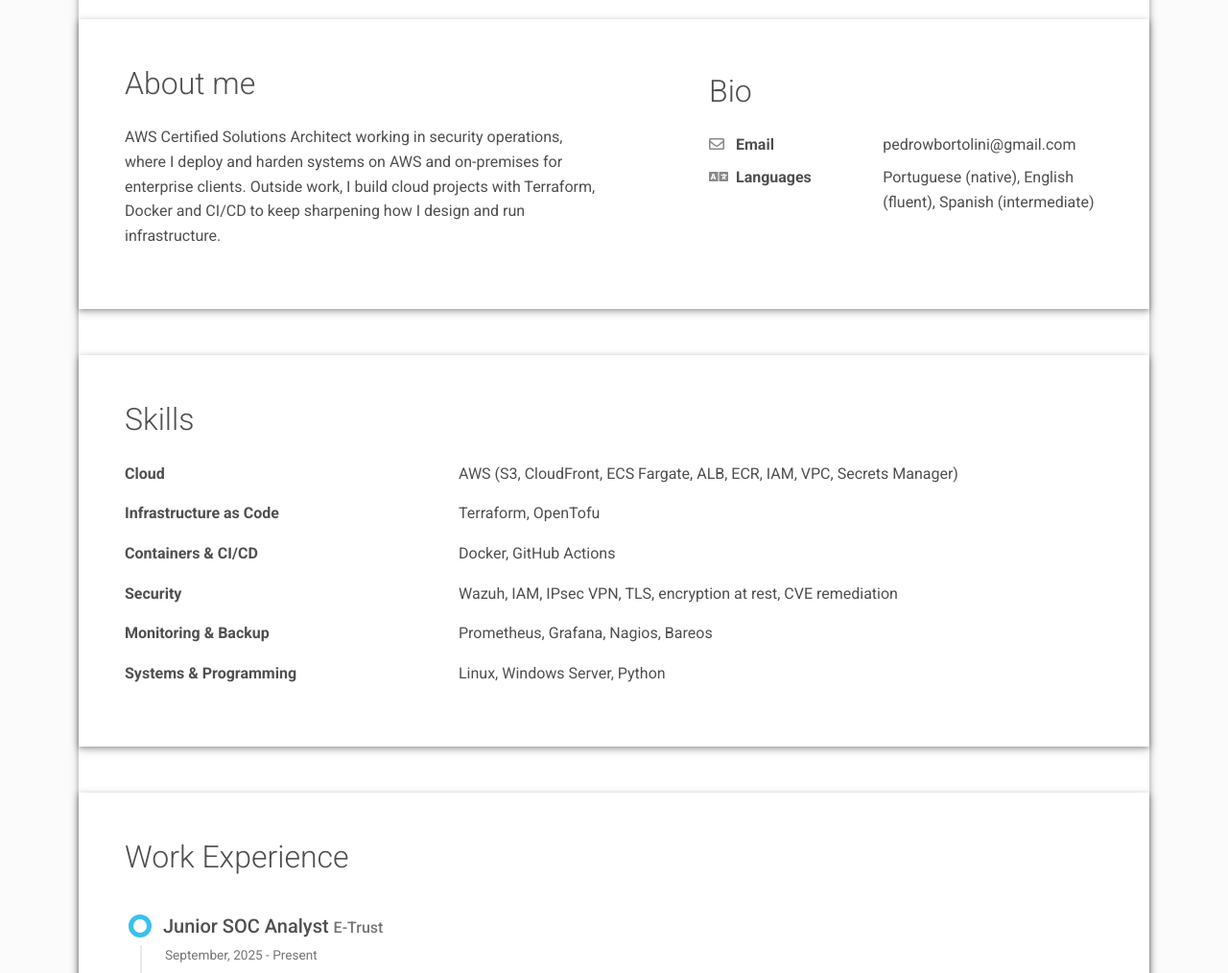
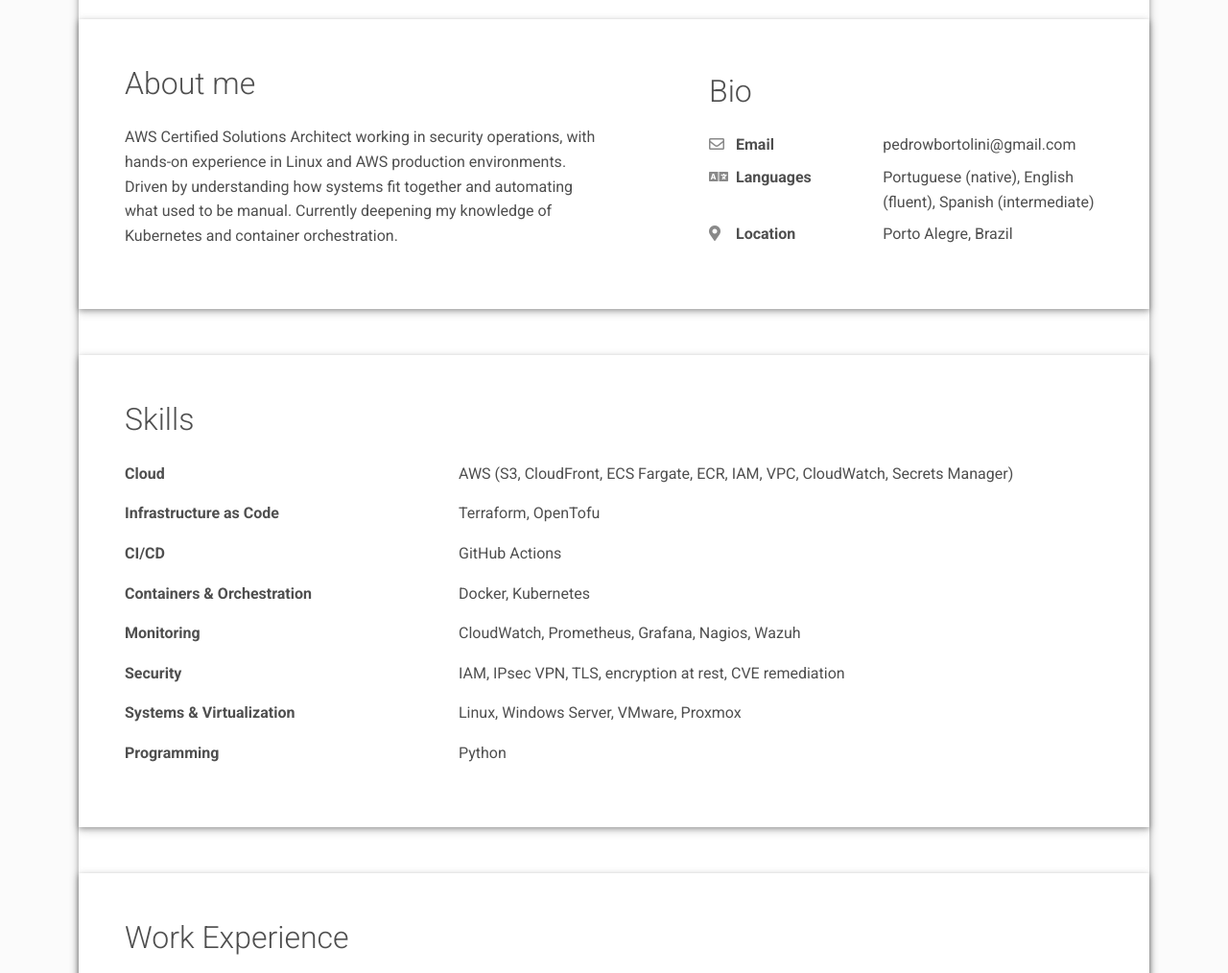
Before and after one commit to pedrohbortolini/cloud-resume-site, a plain HTML site: page site/index.html in a window 1280 px wide. Shown: the part 640-1654 px from the top of the page at 96% size. Drawn offline with Linux system fonts and the light colour scheme.

Commit message:
content: refine about and skills, add location

```diff
--- a/site/index.html
+++ b/site/index.html
@@ -87,7 +87,7 @@
       <div class="row">
         <div class="col-md-6">
           <h2 class="h2 fw-light mb-4">About me</h2>
-          <p>AWS Certified Solutions Architect working in security operations, where I deploy and harden systems on AWS and on-premises for enterprise clients. Outside work, I build cloud projects with Terraform, Docker and CI/CD to keep sharpening how I design and run infrastructure.</p>
+          <p>AWS Certified Solutions Architect working in security operations, with hands-on experience in Linux and AWS production environments. Driven by understanding how systems fit together and automating what used to be manual. Currently deepening my knowledge of Kubernetes and container orchestration.</p>
         </div>
         <div class="col-md-5 offset-lg-1">
           <div class="row mt-2">
@@ -105,6 +105,12 @@
               <div class="pb-2">Portuguese (native), English (fluent), Spanish (intermediate)</div>
             </div>
             <div class="col-sm-5">
+              <div class="pb-2 fw-bolder"><i class="fas fa-map-marker-alt pe-2 text-muted" style="width:24px;opacity:0.85;"></i> Location</div>
+            </div>
+            <div class="col-sm-7">
+              <div class="pb-2">Porto Alegre, Brazil</div>
+            </div>
+            <div class="col-sm-5">
             </div>
 
           </div>
@@ -118,17 +124,21 @@
       <!-- Grouped list instead of percentage bars: self-rated percentages carry no real information. -->
       <div class="row">
         <div class="col-sm-4 pb-2 fw-bolder">Cloud</div>
-        <div class="col-sm-8 pb-3">AWS (S3, CloudFront, ECS Fargate, ALB, ECR, IAM, VPC, Secrets Manager)</div>
+        <div class="col-sm-8 pb-3">AWS (S3, CloudFront, ECS Fargate, ECR, IAM, VPC, CloudWatch, Secrets Manager)</div>
         <div class="col-sm-4 pb-2 fw-bolder">Infrastructure as Code</div>
         <div class="col-sm-8 pb-3">Terraform, OpenTofu</div>
-        <div class="col-sm-4 pb-2 fw-bolder">Containers &amp; CI/CD</div>
-        <div class="col-sm-8 pb-3">Docker, GitHub Actions</div>
+        <div class="col-sm-4 pb-2 fw-bolder">CI/CD</div>
+        <div class="col-sm-8 pb-3">GitHub Actions</div>
+        <div class="col-sm-4 pb-2 fw-bolder">Containers &amp; Orchestration</div>
+        <div class="col-sm-8 pb-3">Docker, Kubernetes</div>
+        <div class="col-sm-4 pb-2 fw-bolder">Monitoring</div>
+        <div class="col-sm-8 pb-3">CloudWatch, Prometheus, Grafana, Nagios, Wazuh</div>
         <div class="col-sm-4 pb-2 fw-bolder">Security</div>
-        <div class="col-sm-8 pb-3">Wazuh, IAM, IPsec VPN, TLS, encryption at rest, CVE remediation</div>
-        <div class="col-sm-4 pb-2 fw-bolder">Monitoring &amp; Backup</div>
-        <div class="col-sm-8 pb-3">Prometheus, Grafana, Nagios, Bareos</div>
-        <div class="col-sm-4 pb-2 fw-bolder">Systems &amp; Programming</div>
-        <div class="col-sm-8 pb-3">Linux, Windows Server, Python</div>
+        <div class="col-sm-8 pb-3">IAM, IPsec VPN, TLS, encryption at rest, CVE remediation</div>
+        <div class="col-sm-4 pb-2 fw-bolder">Systems &amp; Virtualization</div>
+        <div class="col-sm-8 pb-3">Linux, Windows Server, VMware, Proxmox</div>
+        <div class="col-sm-4 pb-2 fw-bolder">Programming</div>
+        <div class="col-sm-8 pb-3">Python</div>
       </div>
     </div>
   </div>
```
